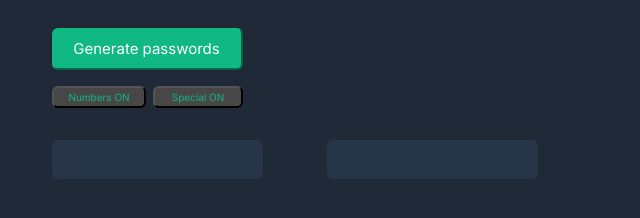
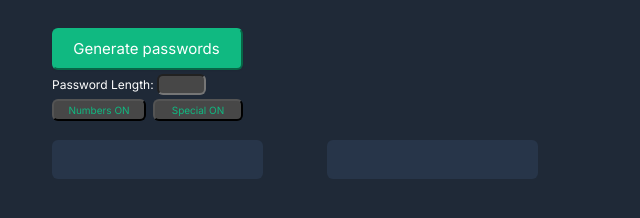
Before and after one commit to w3ave/Random-Password, a plain HTML site: page index.html in a window 1280 px wide. Shown: the part 256-474 px from the top of the page, without its empty margins (0-640 px from the left). Drawn offline with Linux system fonts and the light colour scheme.

Commit message:
Added a feature to choose how long you want your password to be!

```diff
--- a/index.css
+++ b/index.css
@@ -150,13 +150,13 @@ cursor: pointer;
 
   #toggle-numbers-btn {
     left: 52px;
-    top: 342px;
+    top: 355px;
     width: 94px;
   }
 
   #toggle-special-btn {
     left: 153px;
-    top: 342px;
+    top: 355px;
     width: 90px;
   }
 
@@ -164,6 +164,35 @@ cursor: pointer;
 
 .toggle-btn:hover{
     background-color: #10B981;
-
     color: white;
 }
+
+#password-length{
+  border-radius: 6px;
+  background: #474747;
+  color: #10B981;
+  font-size: 12;
+  font-family: 'Inter';
+
+}
+
+#length-label{
+  position: absolute;
+  left: 52;
+  top: 330px;
+  color: white;
+  font-family: 'Inter';
+  font-size: 12;
+}
+
+/* Chrome, Safari, Edge, Opera */
+input::-webkit-outer-spin-button,
+input::-webkit-inner-spin-button {
+  -webkit-appearance: none;
+  margin: 0;
+}
+
+/* Firefox */
+input[type=number] {
+  -moz-appearance: textfield;
+}
--- a/index.html
+++ b/index.html
@@ -9,6 +9,8 @@
         <button onclick="generatePassword()" id="generate-pw">Generate passwords</button>
         <button class="toggle-btn" id="toggle-numbers-btn"  onclick="toggleNumbers()" title="Toggle the inclusion of numbers in the generated password">Numbers ON</button>
         <button class="toggle-btn" id="toggle-special-btn"  onclick="toggleSpecial()" title="Toggle the inclusion of special characters in the generated password">Special ON</button>'
+        <label id="length-label">Password Length: <input type="number" id="password-length" min = "2" max = "22"></label>
+
         <div id="password-one" class ="password-div" onclick = "copy()"></div>
         <div id="password-two" class ="password-div" onclick = "copyTwo()"></div>
         <script src="index.js"></script>
--- a/index.js
+++ b/index.js
@@ -48,6 +48,10 @@ function randomCharacter() {
 
 
 function generatePassword() {
+    let passwordLength = document.getElementById("password-length").value;
+    if (passwordLength >= 21 || passwordLength < 2){
+      window.alert("Please use a max of 20 characters and a minimum of 2!");
+    } else {
     randomPasswordOne = ""
     randomPasswordTwo = ""
     for (let i = 0; i < passwordLength; i++){
@@ -58,7 +62,8 @@ function generatePassword() {
     }
     passwordOne.textContent = randomPasswordOne
     passwordTwo.textContent = randomPasswordTwo
-}
+}}
+
 
 
 
```
